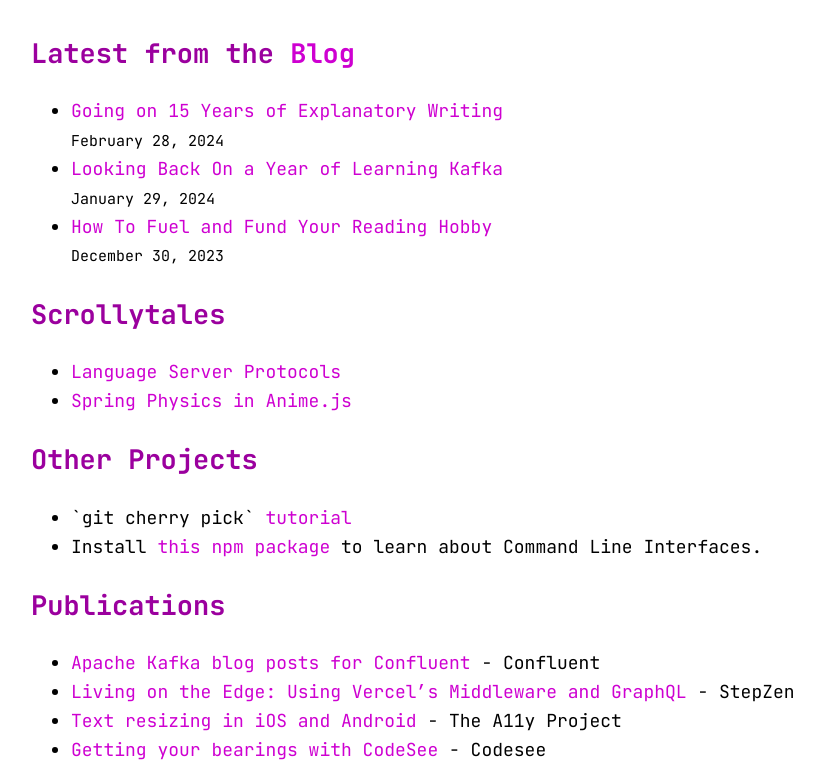
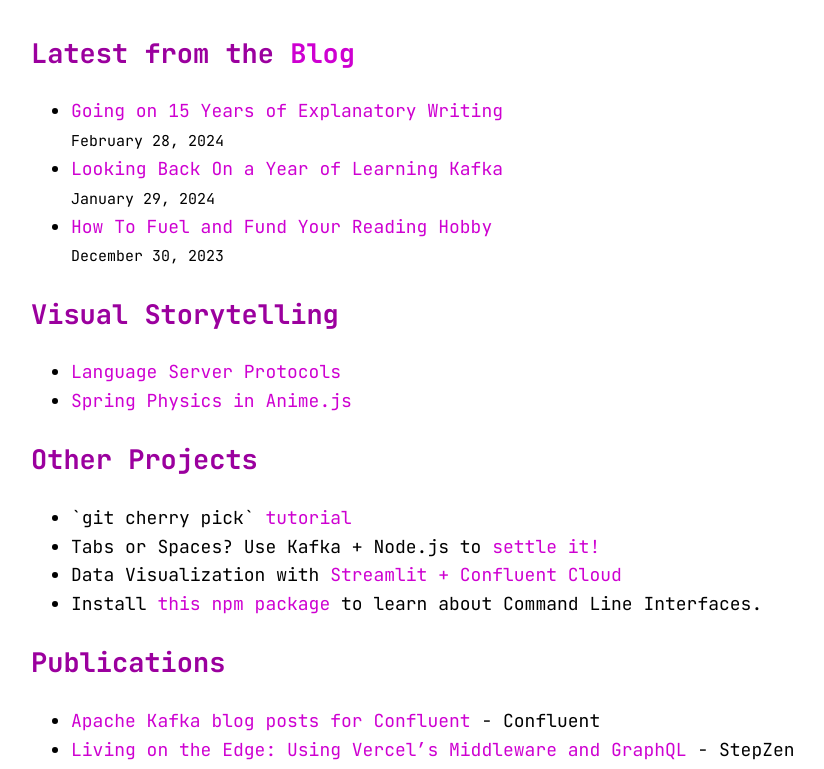
Before and after one commit to Cerchie/my-site-and-blog, a Next.js app: page / in a window 1280 px wide. Shown: the part 454-1223 px from the top of the page, without its empty margins (115-939 px from the left). Built offline with nearby package versions, Linux system fonts and the light colour scheme.

Commit message:
update home page

```diff
--- a/pages/index.js
+++ b/pages/index.js
@@ -43,7 +43,7 @@
         </ul>
       </section>
       <section className={`${utilStyles.headingMd} ${utilStyles.padding1px}`}>
-        <h2 className={utilStyles.headingLg}>Scrollytales</h2>
+        <h2 className={utilStyles.headingLg}>Visual Storytelling</h2>
         <ul className={utilStyles.list}>
           <li className={utilStyles.listItem}>
             <Link href="https://what-is-the-lsp.netlify.app/">Language Server Protocols</Link>
@@ -60,6 +60,14 @@
         <ul className={utilStyles.list}>
           <li className={utilStyles.listItem}>
           `git cherry pick` <Link href="https://github.com/Cerchie/git-cherry-pick-tutorial">tutorial</Link>
+                <br />
+          </li>
+          <li className={utilStyles.listItem}>
+          Tabs or Spaces? Use Kafka + Node.js to <Link href="https://www.lets-settle-this.com/">settle it!</Link>
+                <br />
+          </li>
+          <li className={utilStyles.listItem}>
+          Data Visualization with <Link href="https://flink-st-kafka.streamlit.app/">Streamlit + Confluent Cloud</Link>
                 <br />
           </li>
           <li className={utilStyles.listItem}>
```
Also changed, not shown: public/images/firstblog.png (added).
